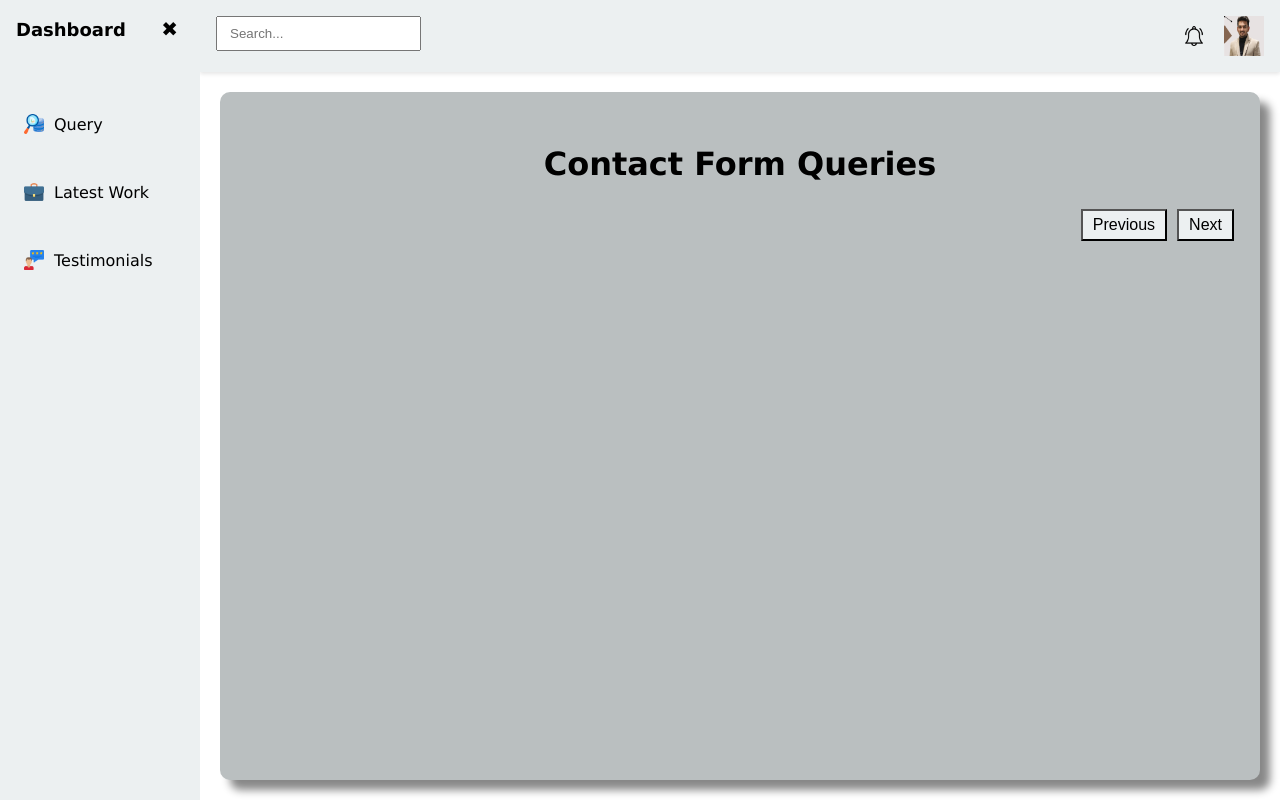
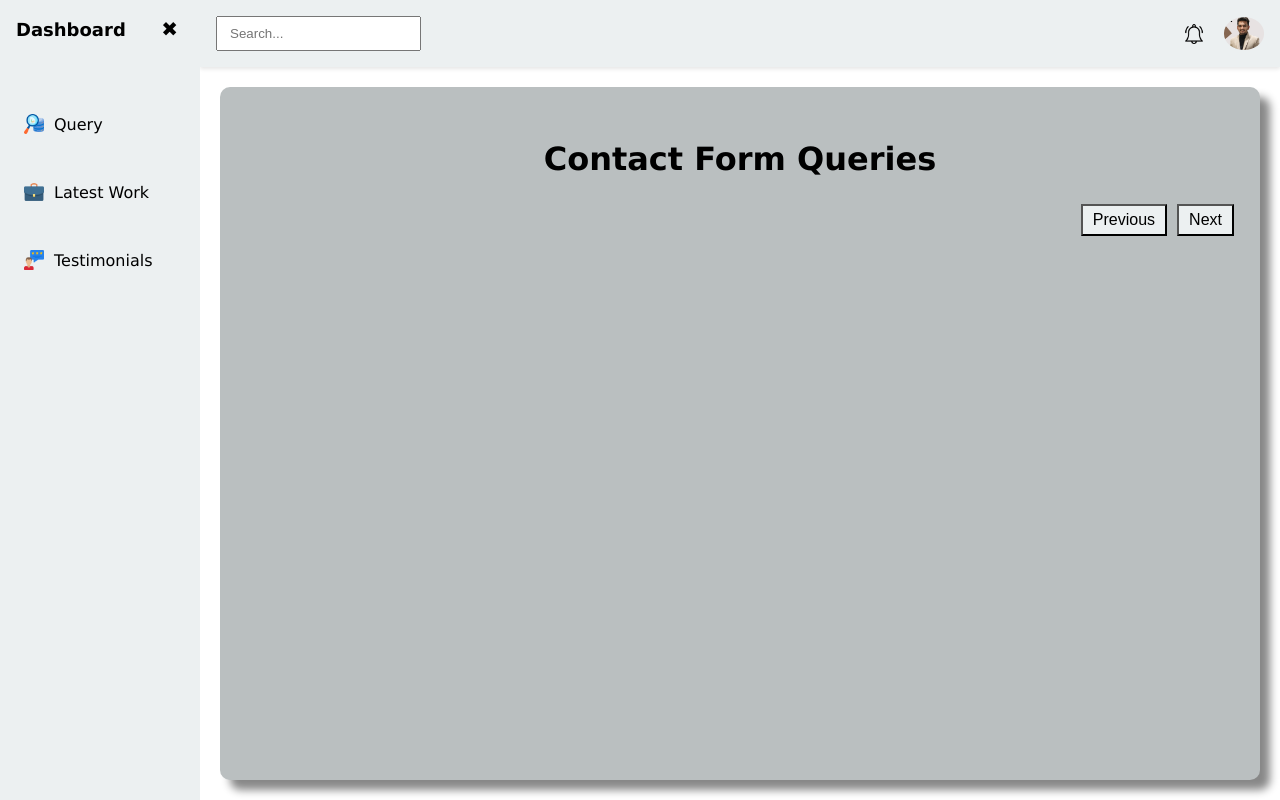
Before and after one commit to suthar29/Admin-Dashboard, a website built with webpack: page index.html in a window 1280 px wide. Built offline with nearby package versions, Linux system fonts and the light colour scheme; no server answers.

Commit message:
add dp radius

```diff
--- a/index.html
+++ b/index.html
@@ -29,7 +29,7 @@
           </div>
           <div class="profile-container">
             <img src="assets/notification.png" width="20px" height="20px">
-            <img src="assets/profile.png" width="40px" height="40px">
+            <img src="assets/profile.png" class="dp">
           </div>
         </div>
 
--- a/style.css
+++ b/style.css
@@ -11,6 +11,11 @@ body, html {
 .dashboard {
   display: flex;
   min-height: 100vh;
+}
+
+.dp{
+  width: 40px;
+  border-radius: 50%;
 }
 
 /* Sidebar */
```
